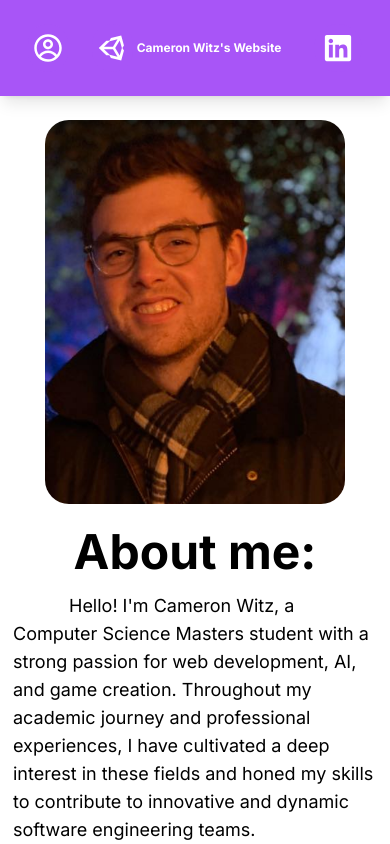
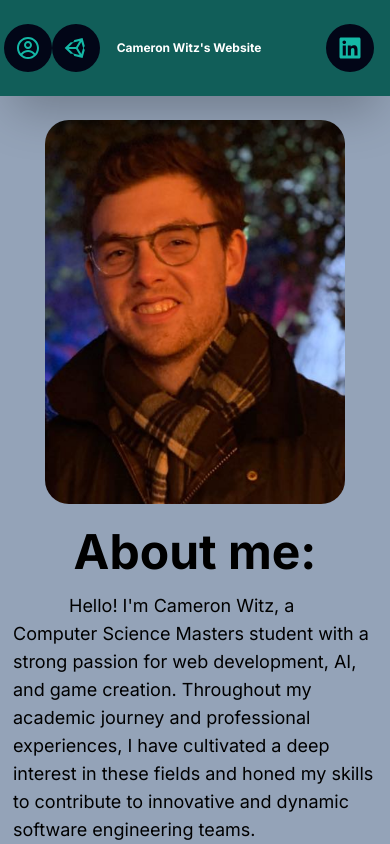
Before and after one commit to CameronWitz/PersonalSite, a Next.js app in the folder cameron-site/: page / in a window 390 px wide. Shown: the top 844 px of the page. Built offline with nearby package versions, Linux system fonts and the light colour scheme.

Commit message:
changed theme and improved responsiveness

```diff
--- a/cameron-site/app/globals.css
+++ b/cameron-site/app/globals.css
@@ -28,12 +28,12 @@ body {
 
 @layer components {
   .nav-bar-element {
-    @apply relative flex items-center justify-center h-12 w-12  my-auto mx-3 bg-purple-500 text-white
-    hover:bg-white hover:text-purple-500 rounded-3xl hover:rounded-xl transition-all duration-300
+    @apply relative flex items-center justify-center h-12 w-12  my-auto mx-0 md:mx-3 bg-slate-950 text-teal-500
+    hover:bg-teal-500 hover:text-slate-950 rounded-3xl hover:rounded-xl transition-all duration-300
     ease-linear cursor-pointer;
   }
   .nav-bar-tooltip {
-    @apply absolute min-w-max m-2 p-2 rounded-md shadow-md bg-gray-700 text-xs font-bold transition-all
+    @apply absolute min-w-max m-1 p-2 rounded-md shadow-md bg-gray-700 text-xs font-bold transition-all
     duration-100 scale-0 origin-bottom top-12  text-white z-10;
   }
 }
--- a/cameron-site/app/layout.tsx
+++ b/cameron-site/app/layout.tsx
@@ -25,7 +25,7 @@ export default function RootLayout({
     <html lang="en">
       <body className={inter.className}>
         <NavBar />
-        <div className="flex min-h-screen flex-col items-center justify-start p-24 bg-white text-black overflow-auto">
+        <div className="flex min-h-screen flex-col items-center justify-start p-24  bg-slate-400 text-black overflow-auto">
           {children}
         </div>
       </body>
--- a/cameron-site/app/page.tsx
+++ b/cameron-site/app/page.tsx
@@ -34,7 +34,7 @@ export default function Home() {
           }
         </p>
 
-        <div className="flex my-8" style={{ width: "100%", height: "50vh" }}>
+        <div className="flex my-8" style={{ width: "100%", height: "30vw" }}>
           <figure>
             <iframe
               src="https://drive.google.com/file/d/1D8qsInBf9Chn9arkz4Ah54MkGlV9x3Mc/preview?start=1&mute=1&loop=1"
@@ -43,11 +43,11 @@ export default function Home() {
               allow="autoplay"
             ></iframe>
 
-            <figcaption>
+            <figcaption className="">
               Reinforcement learning model for mario which generalizes to unseen
               actions. For more info please read our{" "}
               <Link
-                className=" text-purple-600"
+                className=" text-blue-600 underline italic font-bold"
                 target="_blank"
                 href={"/uploads/MarliosReport.pdf"}
               >
@@ -57,7 +57,7 @@ export default function Home() {
           </figure>
         </div>
 
-        <p className="flex text-lg mt-4 indent-14 ">
+        <p className="flex text-lg mt-12 indent-14 ">
           {
             "I had an amazing experience as a Software Engineering Intern at Applovin, where I developed C# scripts in Unity Engine for a match-3 puzzle game. I also implemented new challenging mechanics and fixed bugs to ensure a smooth production environment. This experience fueled my passion for game development, and I'm excited to further explore the fusion of AI and game design to create captivating and immersive gaming experiences."
           }
--- a/cameron-site/components/NavBar.tsx
+++ b/cameron-site/components/NavBar.tsx
@@ -9,6 +9,30 @@ import { FaUnity, FaLinkedin } from "react-icons/fa";
 export default function NavBar() {
   const router = useRouter();
   const [shrinkBar, setShrinkBar] = useState(false);
+
+  const [iconSize, setIconSize] = useState(30); // Initial icon size
+
+  useEffect(() => {
+    // Function to update the icon size based on viewport width
+    const updateIconSize = () => {
+      const viewportWidth = window.innerWidth;
+      if (viewportWidth <= 640) {
+        setIconSize(24);
+      } else if (viewportWidth <= 480) {
+        setIconSize(20);
+      } else {
+        setIconSize(30); // Default size for larger screens
+      }
+    };
+
+    updateIconSize();
+
+    // Add event listener to update icon size when the viewport is resized
+    window.addEventListener("resize", updateIconSize);
+
+    // Clean up the event listener when the component unmounts
+    return () => window.removeEventListener("resize", updateIconSize);
+  }, []);
 
   // scroll listener set up to shrink navbar when scrolled
   useEffect(() => {
@@ -34,25 +58,25 @@ export default function NavBar() {
       id="backgroundContainer"
       className={`fixed top-0 left-0 z-50 ${
         shrinkBar ? "h-16" : "h-24"
-      } w-screen flex  bg-purple-500 shadow-lg text-white transition-all ease-linear duration-300`}
+      } w-screen flex bg-teal-800 shadow-2xl text-black transition-all ease-linear duration-300 border-solid`}
     >
       <div
         id="rowContainer"
         className=" flex flex-row   w-screen justify-between"
       >
         <div
-          className="flex ml-4 sm:md-8 justify-start"
+          className="flex ml-1 md:ml-4 justify-start"
           style={{ width: "33%" }}
         >
           <NavBarElement
-            icon={<CgProfile size="30" />}
+            icon={<CgProfile size={iconSize} />}
             tooltip="View Resume"
             callback={() => {
               router.push("/resume");
             }}
           />
           <NavBarElement
-            icon={<FaUnity size="30" />}
+            icon={<FaUnity size={iconSize} />}
             tooltip="Unity Projects"
             callback={() => {
               /**TODO: */
@@ -68,8 +92,10 @@ export default function NavBar() {
           className="flex justify-center group text-center text-xs  sm:text-lg md:text-xl  my-auto font-bold cursor-pointer transition-all ease-linear duration-300 hover:scale-125"
           style={{ width: "33%" }}
         >
-          <span className="whitespace-nowrap">{"Cameron Witz's Website"} </span>
-          <span className=" -mt-6 nav-bar-tooltip group-hover:scale-75">
+          <span className="whitespace-nowrap text-white">
+            {"Cameron Witz's Website"}{" "}
+          </span>
+          <span className=" -mt-6  nav-bar-tooltip group-hover:scale-75">
             {"Back to Home"}
           </span>
         </div>
@@ -79,7 +105,7 @@ export default function NavBar() {
           style={{ width: "33%" }}
         >
           <NavBarElement
-            icon={<FaLinkedin size="30" />}
+            icon={<FaLinkedin size={iconSize} />}
             tooltip="View Linkedin"
             callback={() => {
               window.open("https://www.linkedin.com/in/cameron-witz", "_blank");
```
